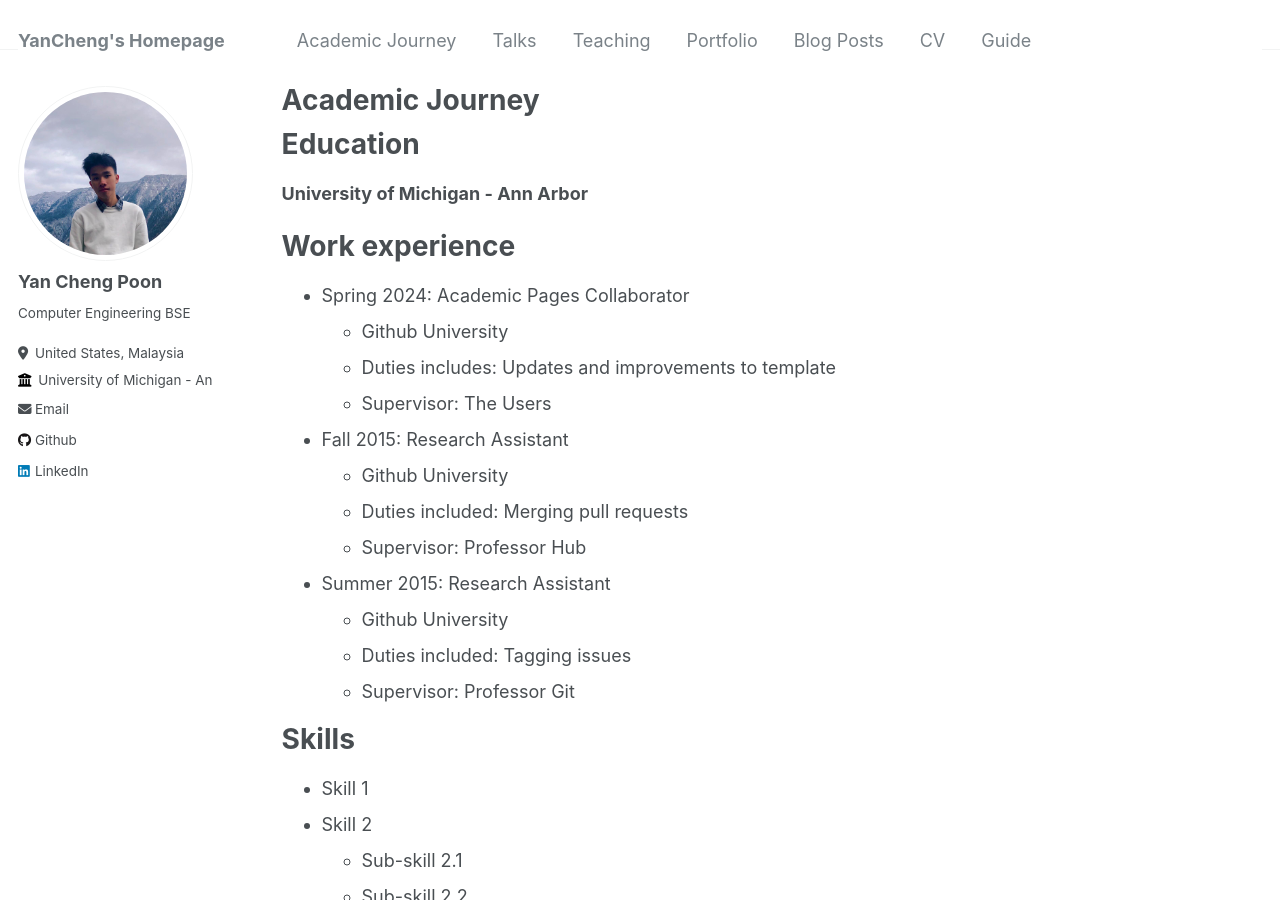
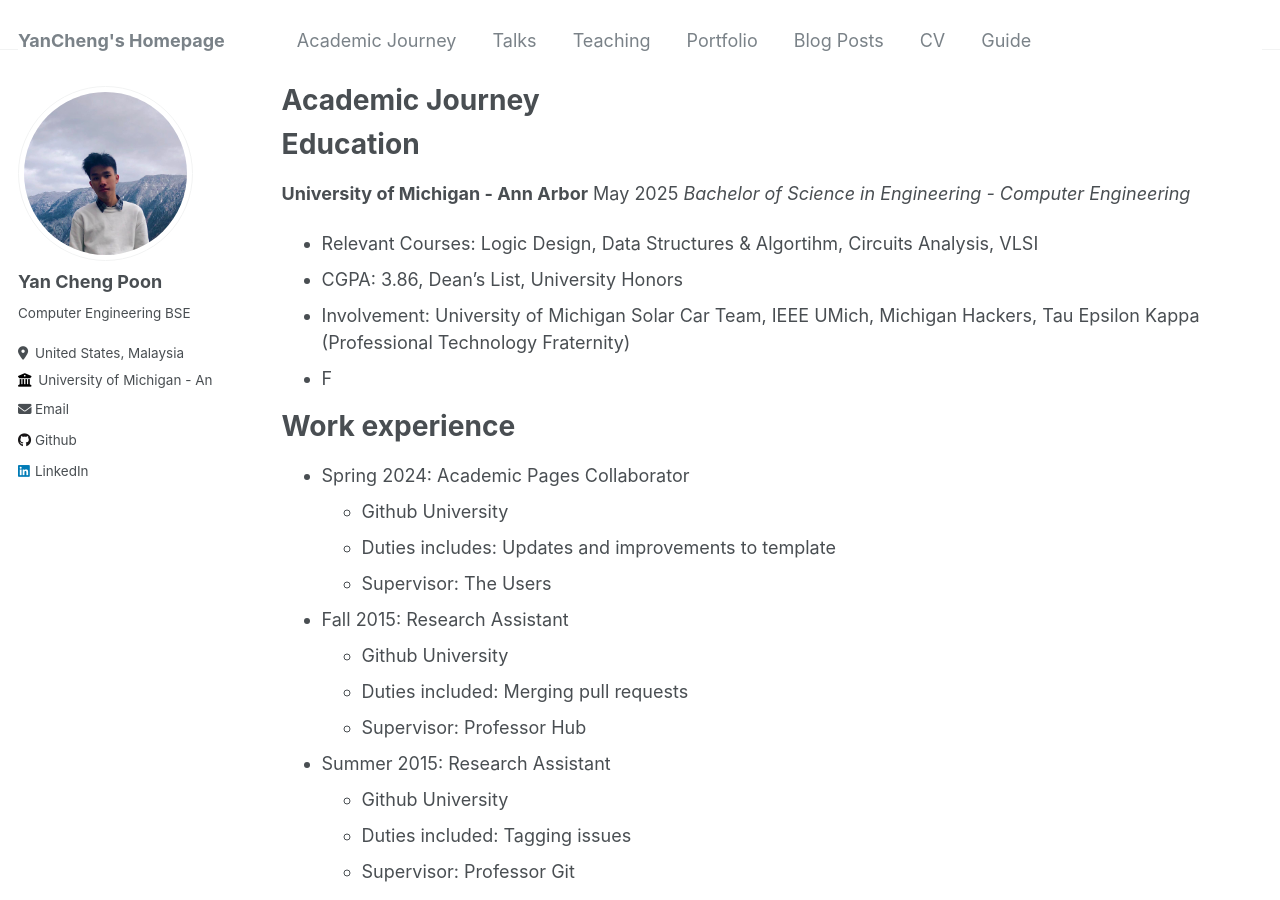
Before and after one commit to ycpoon/ycpoon.github.io, a Jekyll site: the page built from _pages/academicjourney.md, in a window 1280 px wide and 900 px high. Built offline with Jekyll 4.4.1, drawn with Linux system fonts in a browser that asks for light colours.

Commit message:
edit aca journey

```diff
--- a/_pages/academicjourney.md
+++ b/_pages/academicjourney.md
@@ -11,7 +11,12 @@ redirect_from:
 
 Education
 ======
-**University of Michigan - Ann Arbor**
+**University of Michigan - Ann Arbor**                                                    May 2025
+*Bachelor of Science in Engineering - Computer Engineering*
+- Relevant Courses: Logic Design, Data Structures & Algortihm, Circuits Analysis, VLSI
+- CGPA: 3.86, Dean's List, University Honors
+- Involvement: University of Michigan Solar Car Team, IEEE UMich, Michigan Hackers, Tau Epsilon Kappa (Professional Technology Fraternity)
+- F
 
 
 Work experience
```
